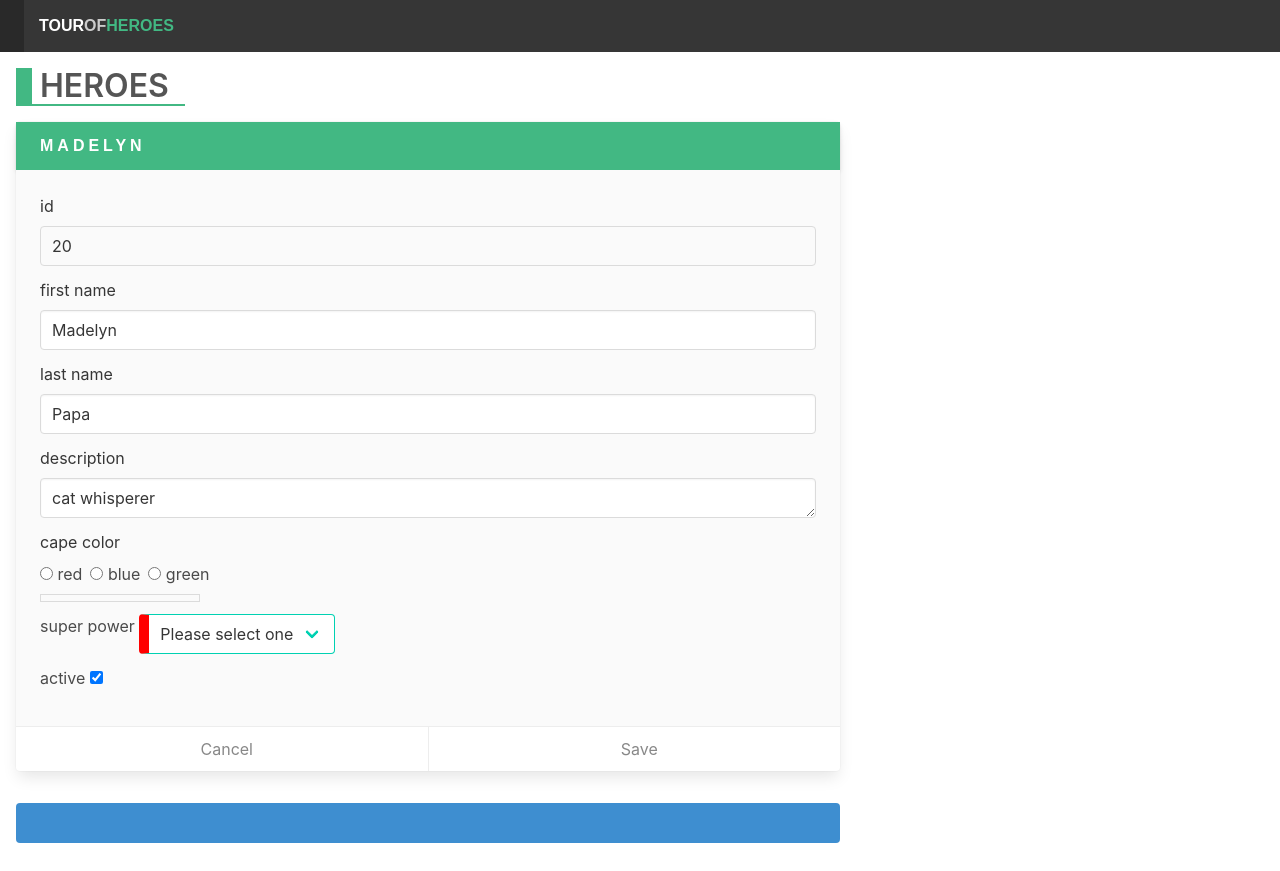
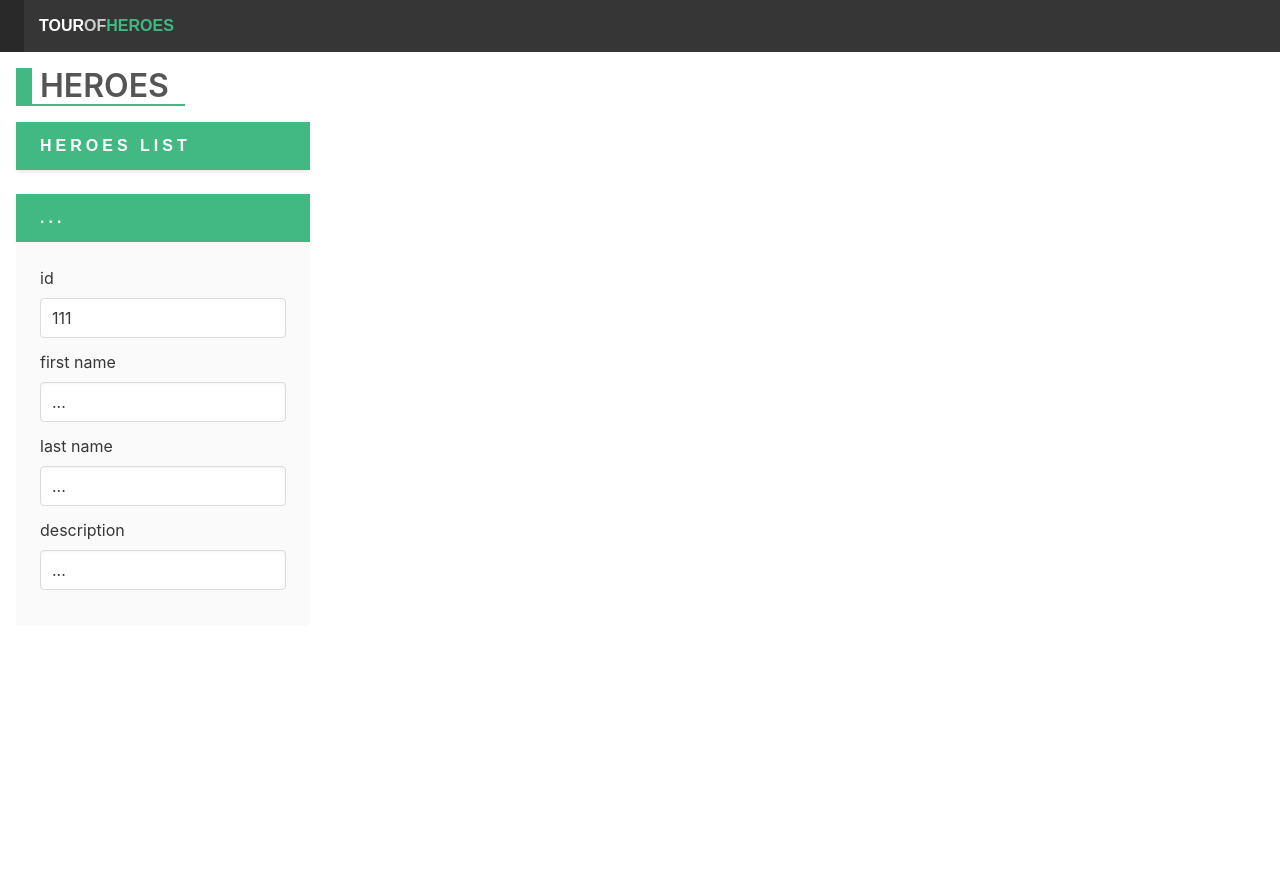
Before and after one commit to hcunninghampk/vue-heroes, a Vue app: page / in a window 1280 px wide. After the commit the page ends 800 px from the top, so only its background shows below. Built offline with nearby package versions, Linux system fonts and the light colour scheme.

Commit message:
chap4: Does not build on the same heroes.vue as chap 3. heroes.vue overwritten

```diff
--- a/src/components/heroes.vue
+++ b/src/components/heroes.vue
@@ -4,80 +4,50 @@
       <h2 class="title">Heroes</h2>
     </div>
     <div class="columns">
-      <div class="column is-8">
-        <div class="card edit-detail">
+      <div class="column is-3">
         <header class="card-header">
-            <p class="card-header-title">{{ hero.firstName }}</p>
+          <p class="card-header-title">heroes list</p>
+        </header>
+      </div>
+    </div>
+    <div class="columns">
+      <div class="column is-3">
+        <header class="card-header">
+          <p class="card-header-title">{{ selectedHero.firstName }}</p>
         </header>
         <div class="card-content">
           <div class="content">
             <div class="field">
               <label class="label" for="id">id</label>
-                <label class="input" id="id" readonly>{{ hero.id }}</label>
+              <label class="input" id="id" readonly>
+                {{ selectedHero.id }}
+              </label>
             </div>
             <div class="field">
               <label class="label" for="firstName">first name</label>
-                <input class="input" id="firstName" v-model="hero.firstName"/>
+              <input
+                  class="input"
+                  id="firstName"
+                  v-model="selectedHero.firstName"
+              />
             </div>
             <div class="field">
               <label class="label" for="lastName">last name</label>
-                <input class="input" id="lastName" v-model="hero.lastName"/>
+              <input
+                  class="input"
+                  id="lastName"
+                  v-model="selectedHero.lastName"
+              />
             </div>
             <div class="field">
               <label class="label" for="description">description</label>
-                <textarea class="input" id="description" type="text" v-model="hero.description"/>
-              </div>
-              <div class="field">
-                <label class="label">cape color</label>
-                <label class="radio" for="color-red">
-                  <input type="radio" id="color-red" value="red" v-model="hero.capeColor"/>
-                  red
-                </label>
-                <label class="radio" for="color-blue">
-                  <input type="radio" id="color-blue" value="blue" v-model="hero.capeColor"/>
-                  blue
-                </label>
-                <label class="radio" for="color-green">
-                  <input type="radio" id="color-green" value="green" v-model="hero.capeColor"/>
-                  green
-                </label>
-                <div class="color-line" :style="{'background-color': hero.capeColor}"></div>
-              </div>
-              <div class="field">
-                <label for="power">
-                  super power
-                  <div class="select is-primary">
-                    <select id="power" v-model="hero.power" :class="{invalid: !hero.power}" @keyup.esc="clearPower()">
-                      <option disabled value>Please select one</option>
-                      <option>Speed</option>
-                      <option>Flight</option>
-                      <option>Strength</option>
-                      <option>Invisibility</option>
-                    </select>
-                  </div>
-                </label>
-              </div>
-              <div class="field">
-                <label class="checkbox" for="active">
-                  active
-                  <input type="checkbox" class="is-primary" id="active" v-model="hero.active"/>
-                </label>
+              <input
+                  class="input"
+                  id="description"
+                  v-model="selectedHero.description"
+              />
             </div>
           </div>
-          </div>
-          <footer class="card-footer">
-            <button class="link card-footer-item cancel-button" @click="cancelHero()">
-              <i class="fas fa-undo"></i>
-              <span>Cancel</span>
-            </button>
-            <button class="link card-footer-item save-button" @click="saveHero()">
-              <i class="fas fa-save"></i>
-              <span>Save</span>
-            </button>
-          </footer>
-        </div>
-        <div class="notification is-info">
-          <pre>{{ message }}</pre>
         </div>
       </div>
     </div>
@@ -89,28 +59,39 @@
   name: 'Heroes',
   data() {
     return {
-      hero: {
+      selectedHero: {
+        id: 111,
+        firstName: '...',
+        lastName: '...',
+        description: '...',
+      },
+      heroes: [
+        {
+          id: 10,
+          firstName: 'Ella',
+          lastName: 'Papa',
+          description: 'fashionista',
+        },
+        {
           id: 20,
           firstName: 'Madelyn',
           lastName: 'Papa',
-        description: 'cat whisperer',
-        capeColor: '',
-        power: '',
-        active: 'true'
+          description: 'the cat whisperer',
         },
-      message: "",
-    }
+        {
+          id: 30,
+          firstName: 'Haley',
+          lastName: 'Papa',
+          description: 'pen wielder',
         },
-  methods: {
-    cancelHero() {
-      this.message = '';
+        {
+          id: 40,
+          firstName: 'Landon',
+          lastName: 'Papa',
+          description: 'arc trooper',
         },
-    saveHero() {
-      this.message = JSON.stringify(this.hero, null, '\n');
-    },
-    clearPower() {
-      this.hero.power = '';
-    },
+      ],
+    };
   },
 };
 </script>
```
Lines whose indentation alone changed are shown as unchanged.
